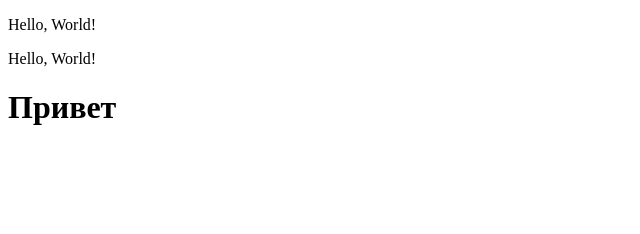
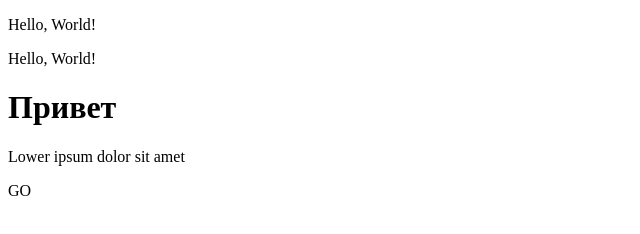
Before and after one commit to Andru-Leti/git_lesson, a plain HTML site: page index.html in a window 1280 px wide. Shown: the whole page, without its empty margins (0-640 px from the left). Drawn offline with Linux system fonts and the light colour scheme.

Commit message:
new_comm

```diff
--- a/index.html
+++ b/index.html
@@ -9,5 +9,7 @@
     <p>Hello, World!</p>
     <p>Hello, World!</p>
     <h1>Привет</h1>
+    <p>Lower ipsum dolor sit amet</p>
+    <p>GO</p>
 </body>
 </html>
```
Also changed, not shown: 2 other files.
